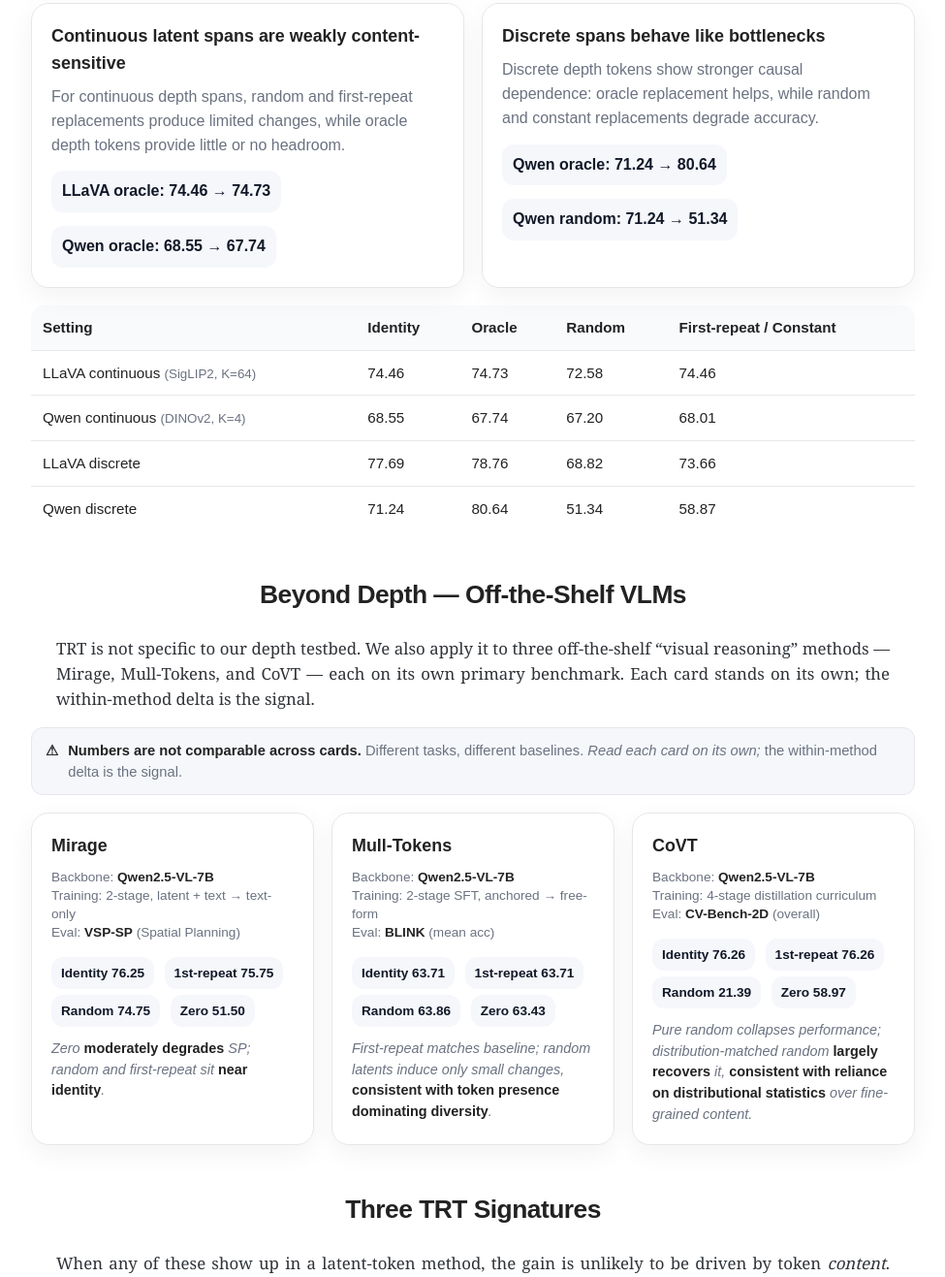
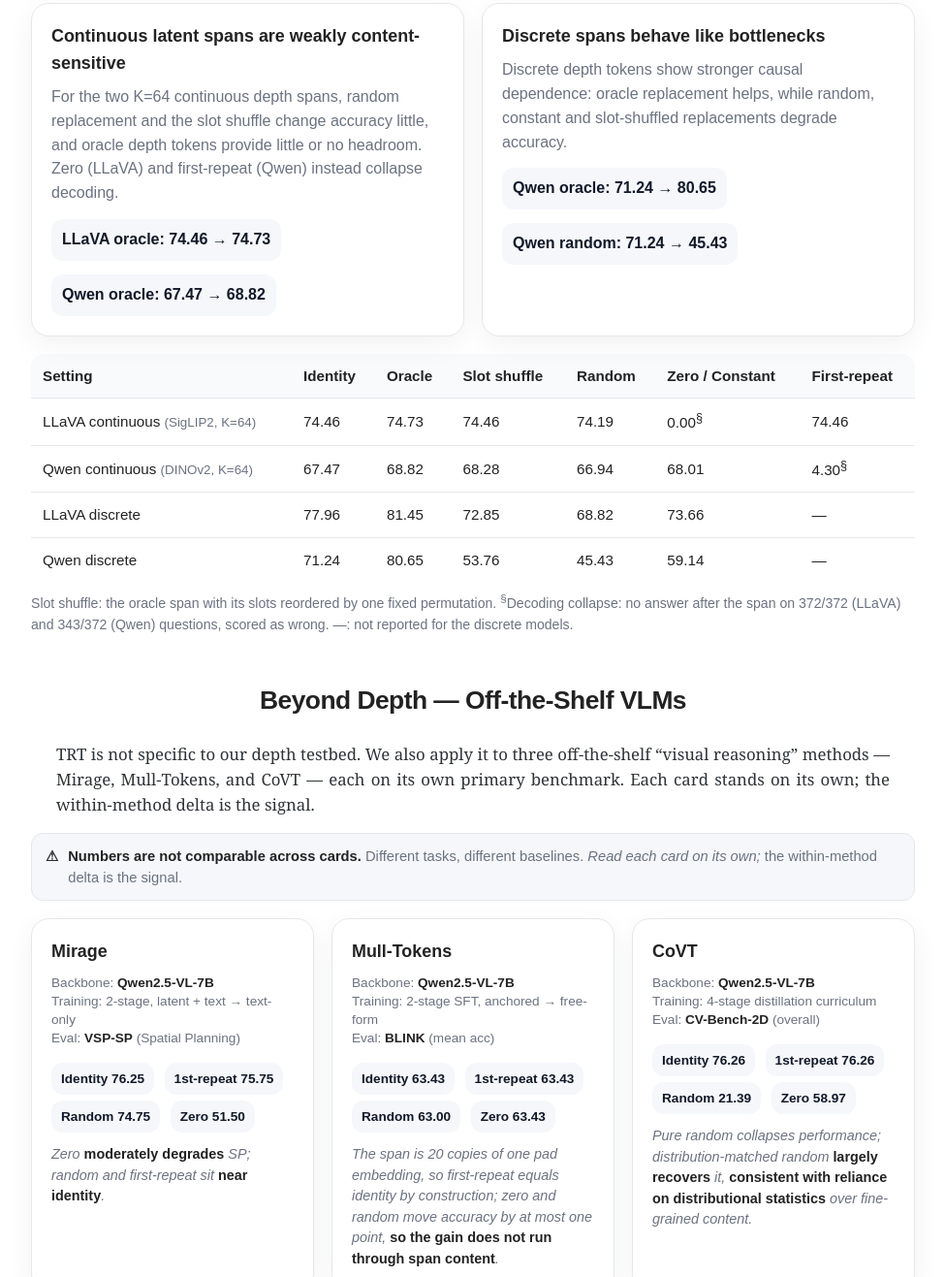
Before and after one commit to tjazhang/ablate_to_validate, a plain HTML site: page docs/index.html in a window 1280 px wide. Shown: the part 2713-4030 px from the top of the page at 97% size, without its empty margins (152-1127 px from the left). Drawn offline with Linux system fonts and the light colour scheme; a web font is replaced by a local one.

Commit message:
docs: project page and README follow the revised manuscript
Project page (docs/index.html):
- Key Results cards: Qwen continuous oracle 67.47 -> 68.82 (DINOv2, K=64),
  Qwen discrete oracle 71.24 -> 80.65 and random 71.24 -> 45.43. The card
  text now matches the revised TRT tables: random, slot shuffle and oracle
  change the K=64 continuous spans little, zero (LLaVA) and first-repeat
  (Qwen) collapse decoding, shuffled discrete codes degrade accuracy.
- TRT table: revised values in all four rows; the Qwen continuous row is
  now DINOv2, K=64; new Slot shuffle and First-repeat columns; a short note
  on the slot shuffle and the decoding-collapse marker.
- Mull-Tokens card: BLINK 63.43 / 63.43 / 63.00 / 63.43, and the paper's
  reason the rows are flat (the span is 20 copies of one pad embedding).
- Three TRT signatures: the revised wording.
Mirage and CoVT cards are unchanged; they match the revised tables.

README.md: new "Updates (revised manuscript, Sept 2026)" section with the
arXiv v1 -> revised changes and one-line reasons, what is new, and which
code is in this release (the V-channel code follows later).

Link fixes: the env guide lives at repo_docs/ENV_SETUP.md (docs/ENV_SETUP.md
does not exist) - repo_docs/structure.md, both method user guides and the
three overlay user guides.

Sources (revised manuscript):
- 4-experiment.tex \label{tab:trt-continuous-hardblink}, incl. the
  decoding-collapse footnote (372/372, 343/372)
- 4-experiment.tex \label{tab:trt-discrete-hardblink}
- 4-experiment.tex \label{tab:mull-blink-sat} and the Mull paragraph
- 4-experiment.tex "Three TRT signatures" takeaway block
- 4-experiment.tex \label{tab:main-results}, \label{tab:continuous-grid}
- 7-appendix.tex \label{tab:main-results-extended} (base model, No-aux)
- 7-appendix.tex \label{app:train-hparams} (Qwen No-aux recipe)
- supplement new_experiments.tex, corrections table (reasons)
arXiv v1 values: docs/assets/atv_paper.pdf (main, encoder-grid, TRT, Mull
and extended tables).

```diff
--- a/docs/index.html
+++ b/docs/index.html
@@ -581,23 +581,24 @@
         <article class="result-card">
           <h3>Continuous latent spans are weakly content-sensitive</h3>
           <p>
-            For continuous depth spans, random and first-repeat replacements produce
-            limited changes, while oracle depth tokens provide little or no headroom.
+            For the two K=64 continuous depth spans, random replacement and the slot
+            shuffle change accuracy little, and oracle depth tokens provide little or
+            no headroom. Zero (LLaVA) and first-repeat (Qwen) instead collapse decoding.
           </p>
 
           <span class="metric">LLaVA oracle: 74.46 → 74.73</span>
-          <span class="metric">Qwen oracle: 68.55 → 67.74</span>
+          <span class="metric">Qwen oracle: 67.47 → 68.82</span>
         </article>
 
         <article class="result-card">
           <h3>Discrete spans behave like bottlenecks</h3>
           <p>
             Discrete depth tokens show stronger causal dependence: oracle replacement
-            helps, while random and constant replacements degrade accuracy.
+            helps, while random, constant and slot-shuffled replacements degrade accuracy.
           </p>
 
-          <span class="metric">Qwen oracle: 71.24 → 80.64</span>
-          <span class="metric">Qwen random: 71.24 → 51.34</span>
+          <span class="metric">Qwen oracle: 71.24 → 80.65</span>
+          <span class="metric">Qwen random: 71.24 → 45.43</span>
         </article>
       </div>
 
@@ -607,8 +608,10 @@
             <th>Setting</th>
             <th>Identity</th>
             <th>Oracle</th>
+            <th>Slot shuffle</th>
             <th>Random</th>
-            <th>First-repeat / Constant</th>
+            <th>Zero / Constant</th>
+            <th>First-repeat</th>
           </tr>
         </thead>
 
@@ -617,35 +620,48 @@
             <td>LLaVA continuous <span style="color:#6b7280;font-size:0.88em;">(SigLIP2, K=64)</span></td>
             <td>74.46</td>
             <td>74.73</td>
-            <td>72.58</td>
+            <td>74.46</td>
+            <td>74.19</td>
+            <td>0.00<sup>&sect;</sup></td>
             <td>74.46</td>
           </tr>
 
           <tr>
-            <td>Qwen continuous <span style="color:#6b7280;font-size:0.88em;">(DINOv2, K=4)</span></td>
-            <td>68.55</td>
-            <td>67.74</td>
-            <td>67.20</td>
+            <td>Qwen continuous <span style="color:#6b7280;font-size:0.88em;">(DINOv2, K=64)</span></td>
+            <td>67.47</td>
+            <td>68.82</td>
+            <td>68.28</td>
+            <td>66.94</td>
             <td>68.01</td>
+            <td>4.30<sup>&sect;</sup></td>
           </tr>
 
           <tr>
             <td>LLaVA discrete</td>
-            <td>77.69</td>
-            <td>78.76</td>
+            <td>77.96</td>
+            <td>81.45</td>
+            <td>72.85</td>
             <td>68.82</td>
             <td>73.66</td>
+            <td>&mdash;</td>
           </tr>
 
           <tr>
             <td>Qwen discrete</td>
             <td>71.24</td>
-            <td>80.64</td>
-            <td>51.34</td>
-            <td>58.87</td>
+            <td>80.65</td>
+            <td>53.76</td>
+            <td>45.43</td>
+            <td>59.14</td>
+            <td>&mdash;</td>
           </tr>
         </tbody>
       </table>
+      <p style="color:#6b7280;font-size:0.88em;margin-top:8px;">
+        Slot shuffle: the oracle span with its slots reordered by one fixed permutation.
+        <sup>&sect;</sup>Decoding collapse: no answer after the span on 372/372 (LLaVA) and
+        343/372 (Qwen) questions, scored as wrong. &mdash;: not reported for the discrete models.
+      </p>
     </section>
 
     <section aria-labelledby="beyond-title">
@@ -696,14 +712,15 @@
             Eval: <strong>BLINK</strong> (mean acc)
           </p>
           <div class="metrics-row">
-            <span class="metric">Identity 63.71</span>
-            <span class="metric">1st-repeat 63.71</span>
-            <span class="metric">Random 63.86</span>
+            <span class="metric">Identity 63.43</span>
+            <span class="metric">1st-repeat 63.43</span>
+            <span class="metric">Random 63.00</span>
             <span class="metric">Zero 63.43</span>
           </div>
           <p class="verdict">
-            First-repeat matches baseline; random latents induce only small changes,
-            <em>consistent with token presence dominating diversity</em>.
+            The span is 20 copies of one pad embedding, so first-repeat equals identity
+            by construction; zero and random move accuracy by at most one point,
+            <em>so the gain does not run through span content</em>.
           </p>
         </article>
 
@@ -743,15 +760,15 @@
         <article class="pipeline-card">
           <h3>1. Corruption tolerated</h3>
           <p>
-            <code>zero</code> / <code>random</code> replacement preserves the gain.
-            Even corrupted content doesn't punish the model.
+            Distribution-matched or shuffled content preserves the gain.
+            Even such corrupted content doesn't punish the model.
           </p>
         </article>
 
         <article class="pipeline-card">
           <h3>2. Diversity unused</h3>
           <p>
-            <code>first-repeat</code> suffices. A single vector tiled <em>K</em>
+            <code>first-repeat</code> often suffices. A single vector tiled <em>K</em>
             times keeps performance up, so diversity isn't doing the work.
           </p>
         </article>
@@ -759,8 +776,8 @@
         <article class="pipeline-card">
           <h3>3. Content unused</h3>
           <p>
-            <code>oracle</code> (GT) injection adds no headroom. Even a perfect
-            signal isn't being read.
+            <code>oracle</code> (GT) injection adds no measurable headroom. Even a
+            strong signal isn't being read.
           </p>
         </article>
       </div>
```
Also changed, not shown: methods/llava/USER_GUIDE.md (+1 -1 lines), methods/qwen/USER_GUIDE.md (+1 -1 lines), overlays/covt/USER_GUIDE.md (+1 -1 lines), overlays/mirage/USER_GUIDE.md (+1 -1 lines), overlays/mull/USER_GUIDE.md (+1 -1 lines), repo_docs/structure.md (+1 -1 lines), README.md.
